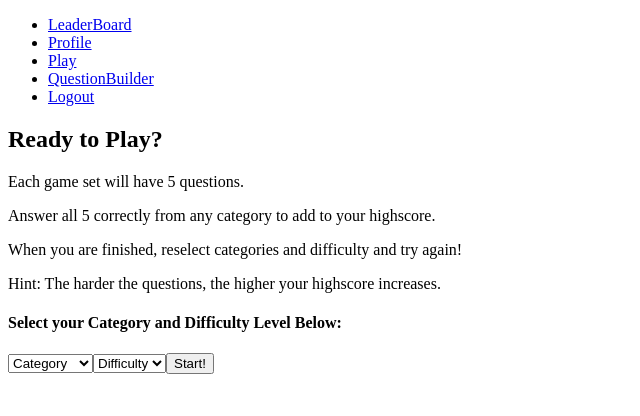
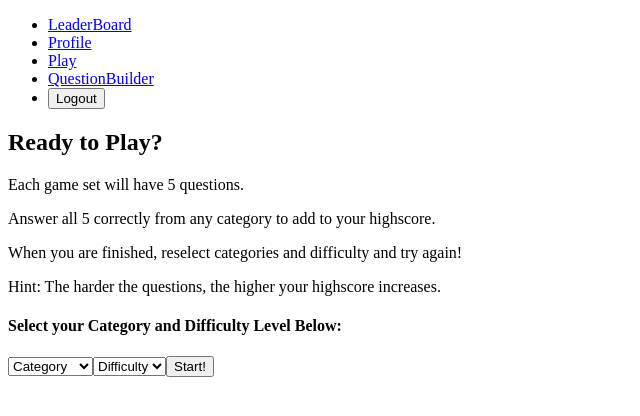
Before and after one commit to KittyScripters/QuizParty, a React app: page /protected/play in a window 1280 px wide. Shown: the top 416 px of the page, without its empty margins (0-640 px from the left). Built offline with nearby package versions, Linux system fonts and the light colour scheme.

Commit message:
Added child for profile route and outlet, also moved logout handling into navbar since that is where our logout button lives, everything should work

```diff
--- a/client/src/components/Login.jsx
+++ b/client/src/components/Login.jsx
@@ -9,7 +9,9 @@ const authHandle = () => {
 const Login = () => {
   return (
     <div>
-      <button type="button" onClick={() => { authHandle(); }}>Login</button>
+      <Link to="/protected/leaderboard">
+        <button type="button" onClick={() => { authHandle(); }}>Login</button>
+      </Link>
     </div>
   );
 };
--- a/client/src/components/NavBar.jsx
+++ b/client/src/components/NavBar.jsx
@@ -1,5 +1,18 @@
 import React from 'react';
 import { Link } from 'react-router-dom';
+import axios from 'axios';
+
+const handleLogout = () => {
+  axios.get('/logout')
+    .then((response) => {
+      if (response.status === 200) {
+        window.location.href = '/';
+      }
+    })
+    .catch((error) => {
+      console.error('Error logging out:', error);
+    });
+};
 
 const NavBar = () => {
   return (
@@ -19,7 +32,11 @@ const NavBar = () => {
             <Link to="/protected/question-builder">QuestionBuilder</Link>
           </li>
           <li>
-            <Link to="/logout">Logout</Link>
+            <Link to="/login">
+              <button type="button" onClick={() => { handleLogout(); }}>
+                Logout
+              </button>
+            </Link>
           </li>
         </ul>
       </nav>
--- a/client/src/components/Profile.jsx
+++ b/client/src/components/Profile.jsx
@@ -1,5 +1,6 @@
 import React, { useState, useEffect } from 'react';
 import axios from 'axios';
+import { Outlet } from 'react-router-dom';
 import AchievementsTab from './profileTabs/AchievementsTab';
 import StatsTab from './profileTabs/StatsTab';
 import FollowersTab from './profileTabs/FollowersTab';
@@ -71,6 +72,9 @@ const Profile = () => {
         <button type="button" onClick={() => setView('UpdateTab')}>Update</button>
       </div>
       <div>
+        <Outlet />
+      </div>
+      <div>
         {view === 'StatsTab' && <StatsTab stats={user} />}
         {view === 'AchievementsTab' && <AchievementsTab achievements={achievements} />}
         {view === 'FollowersTab' && <FollowersTab />}
--- a/client/src/index.jsx
+++ b/client/src/index.jsx
@@ -40,8 +40,9 @@ const routes = [
     errorElement: <ErrorPage />,
     children: [
       {
-        path: 'profile/stats-tab',
-        element: <StatsTab />,
+        // this needs to be revisited, placeholder for now
+        path: '/protected/profile/leaderboard',
+        element: <LeaderBoard />,
         errorElement: <ErrorPage />,
       },
     ],
```
